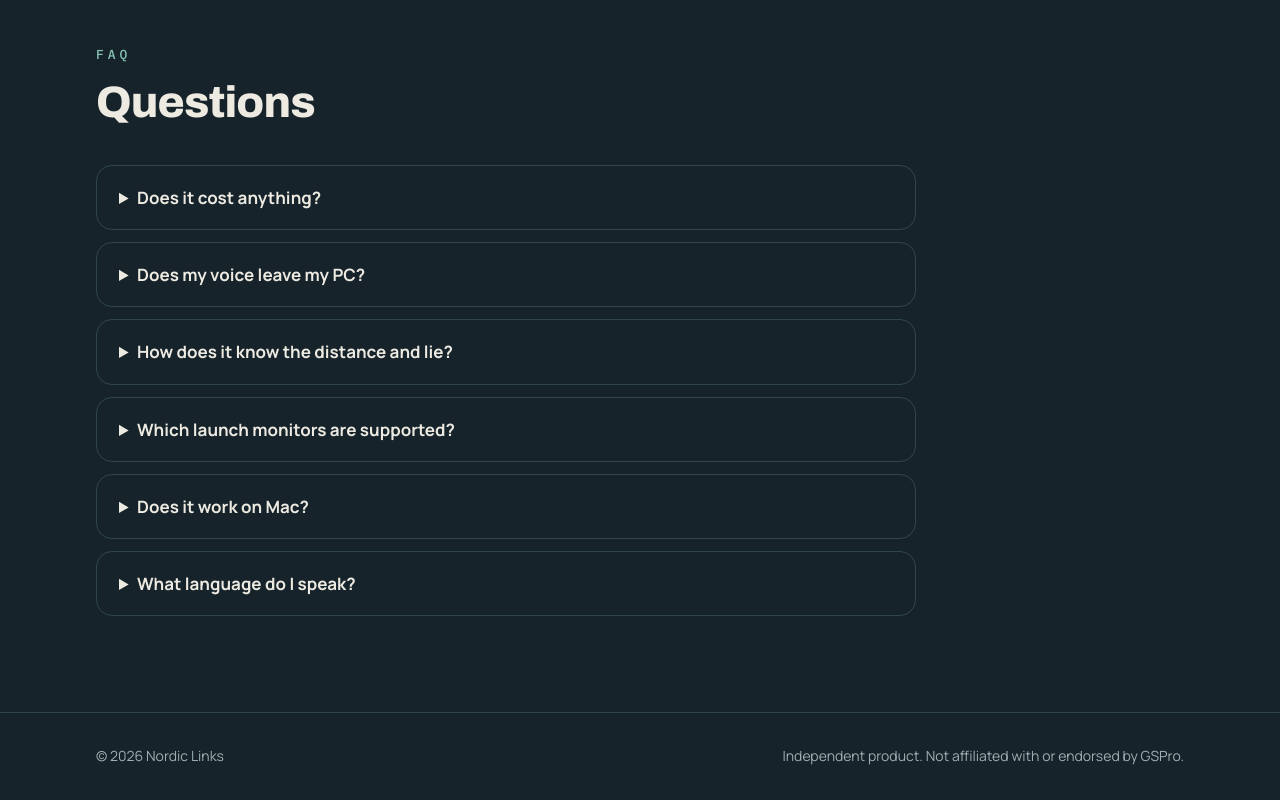
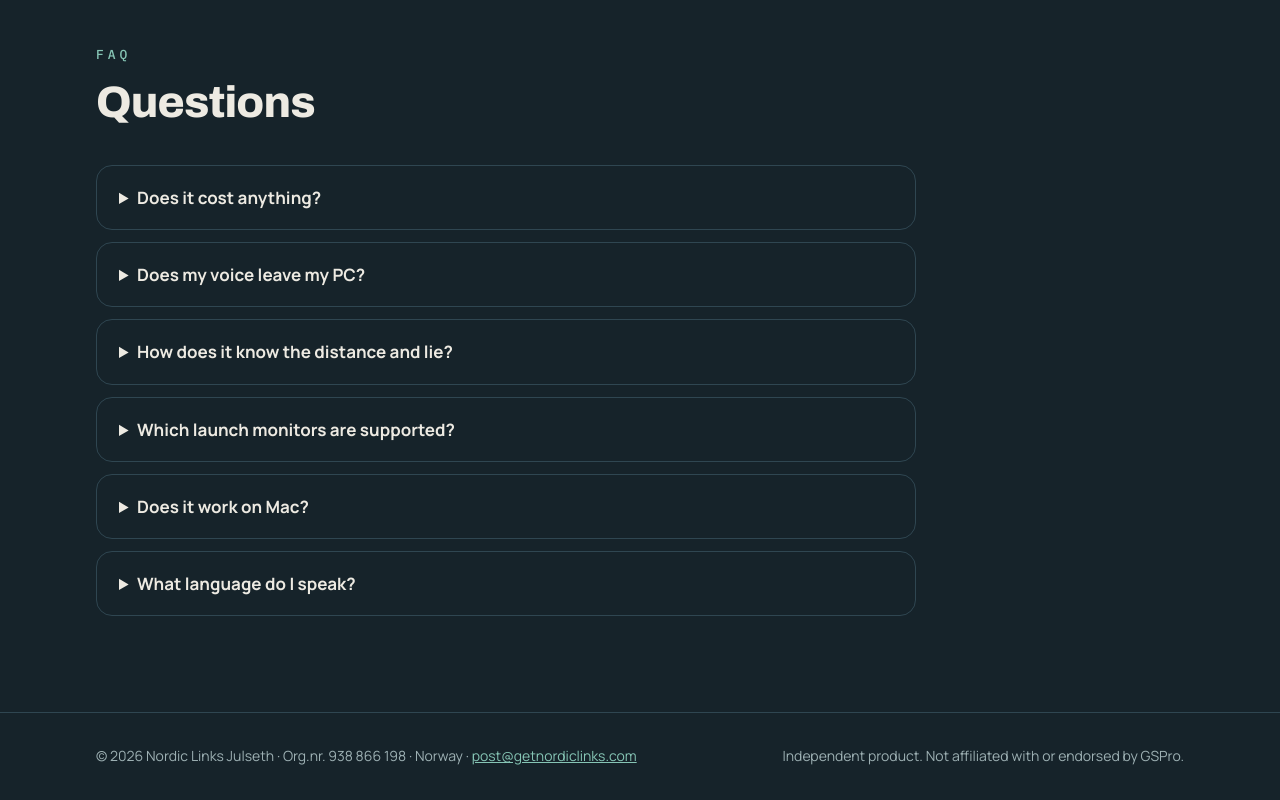
Before and after one commit to tejulseth-svg/Nordiclinks-web, a plain HTML site: page index.html in a window 1280 px wide. Shown: the part 5799-6599 px from the top of the page. Drawn offline with Linux system fonts and the light colour scheme.

Commit message:
Footer: company name and org.nr
Co-Authored-By: Claude Opus 5.5 <noreply@anthropic.com>
Claude-Session: https://claude.ai/code/session_01PeCRZ74GSi9UfwnGQi7gjD

```diff
--- a/index.html
+++ b/index.html
@@ -435,7 +435,7 @@ footer .wrap{display:flex;justify-content:space-between;gap:16px;flex-wrap:wrap}
 
 <footer>
   <div class="wrap">
-    <span>© 2026 Nordic Links</span>
+    <span>© 2026 Nordic Links Julseth · Org.nr. 938 866 198 · Norway · <a href="mailto:post@getnordiclinks.com">post@getnordiclinks.com</a></span>
     <span>Independent product. Not affiliated with or endorsed by GSPro.</span>
   </div>
 </footer>
```
